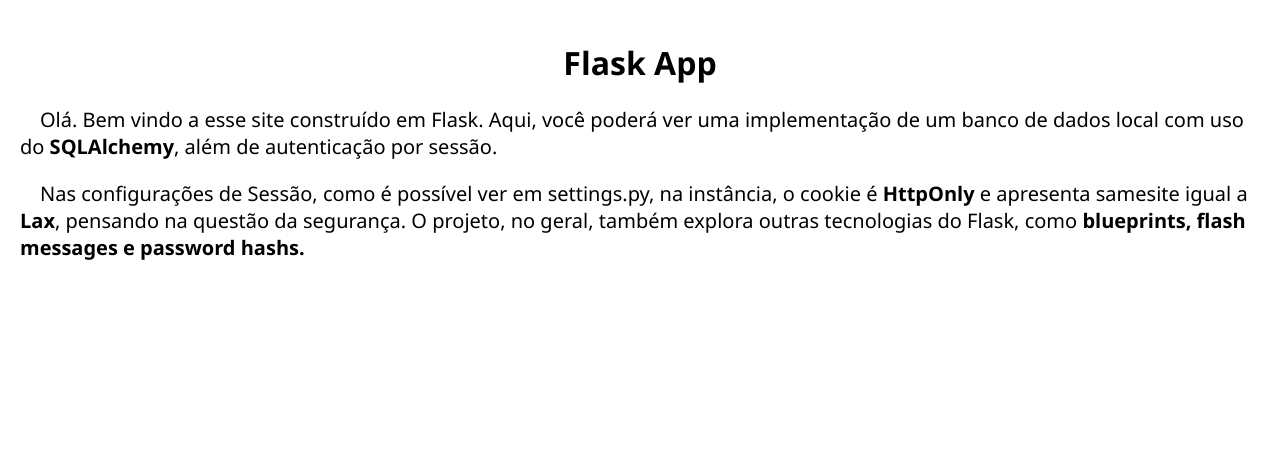
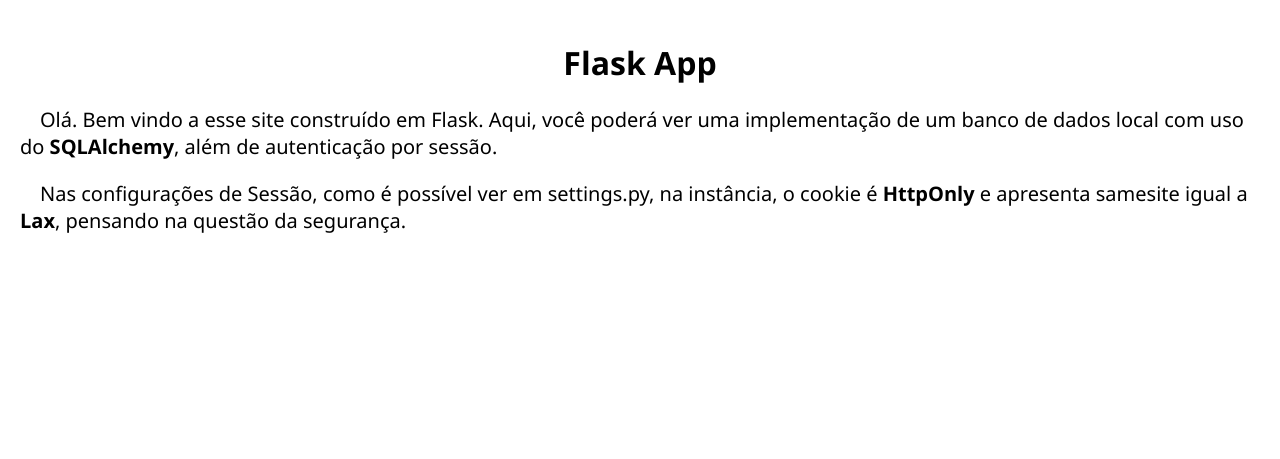
Before and after one commit to Everaldo451/Flask-Project, a Flask app: page / in a window 1280 px wide. Shown: the part 42-501 px from the top of the page. Run offline with Flask 3, Linux system fonts and the light colour scheme.

Commit message:
Atualizar o home.html

```diff
--- a/Project/templates/home.html
+++ b/Project/templates/home.html
@@ -17,8 +17,6 @@
       <p>Nas configurações de Sessão, como é possível ver em settings.py, na instância,
         o cookie é <strong>HttpOnly</strong> e apresenta samesite igual a <strong>Lax</strong>, pensando
         na questão da segurança.
-        O projeto, no geral, também explora outras tecnologias do Flask, como <strong>blueprints,
-        flash messages e password hashs.</strong>
       </p>
     </main>
 {% endblock %}
```
